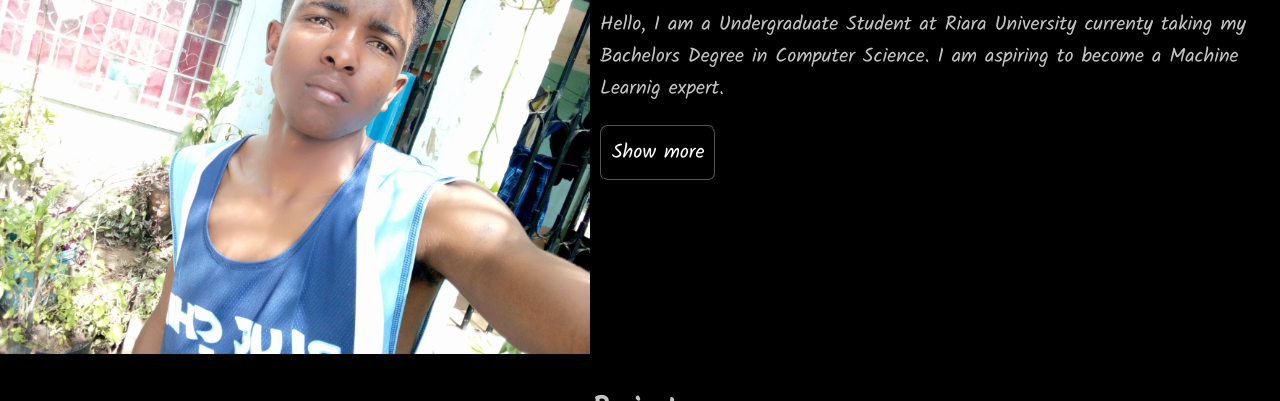
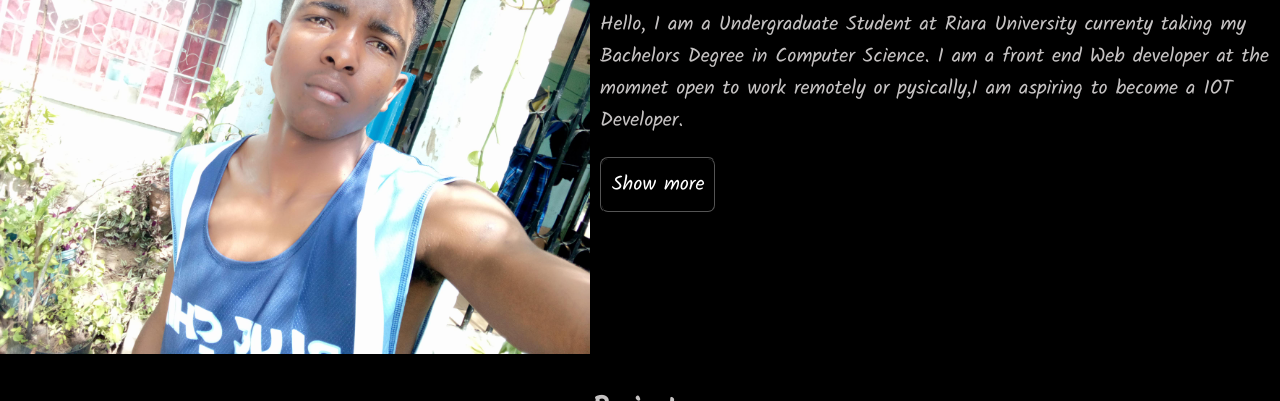
Before and after one commit to markzaky/markezekiel.io, a plain HTML site: page index.html in a window 1280 px wide. Shown: the part 699-1100 px from the top of the page. Drawn offline with Linux system fonts and the light colour scheme.

Commit message:
Updated index.html
Added I am currently a web developer.

```diff
--- a/index.html
+++ b/index.html
@@ -34,7 +34,7 @@
             <img id="pic1" src="images/pic2.jpg" alt="mark ezekiel picture">
             <div id="About">
                 <h1>About Me</h1>
-                <p>Hello, I am a Undergraduate Student at Riara University currenty taking my Bachelors  Degree in Computer Science. I am aspiring to become a Machine Learnig expert.</p>
+                <p>Hello, I am a Undergraduate Student at Riara University currenty taking my Bachelors  Degree in Computer Science. I am a front end Web developer at the momnet open to work remotely or pysically,I am aspiring to become a IOT Developer.</p>
                 <button id="more">Show more</button>
                 <div id="skills">
                     <h1>Skills</h1>
```
